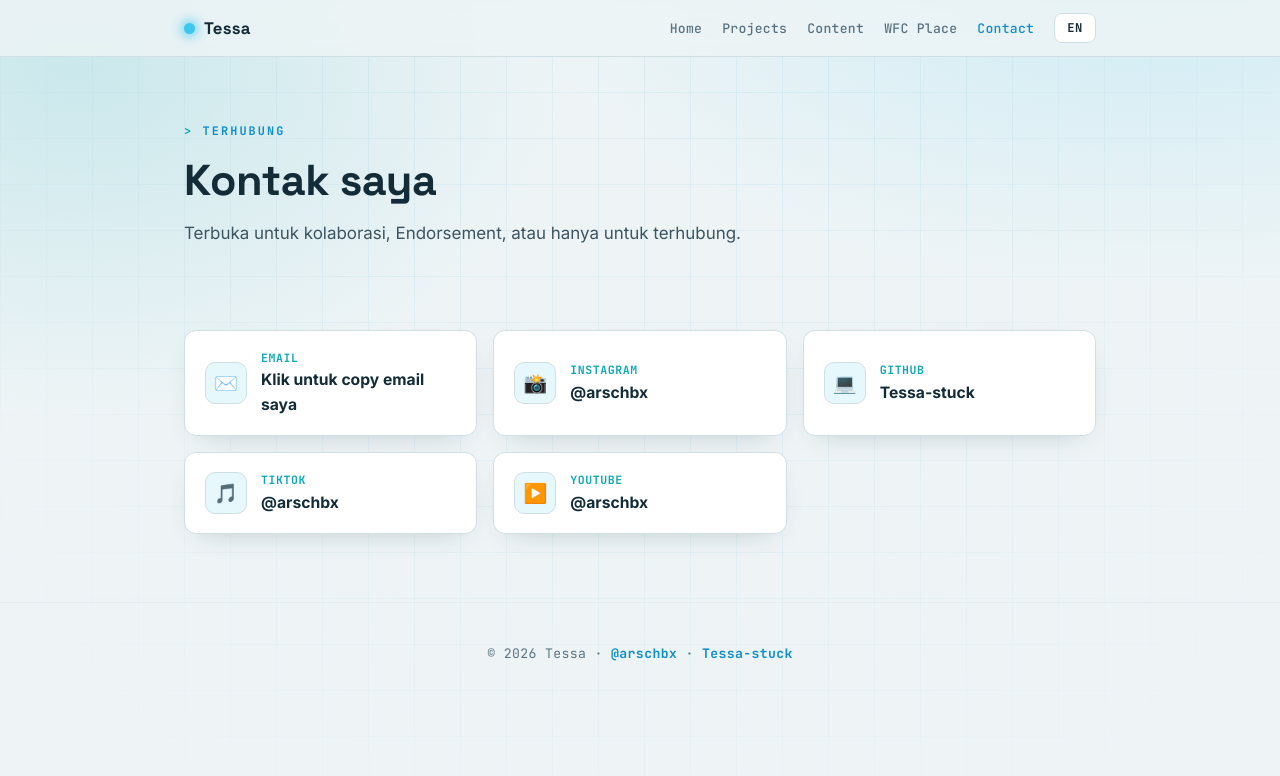
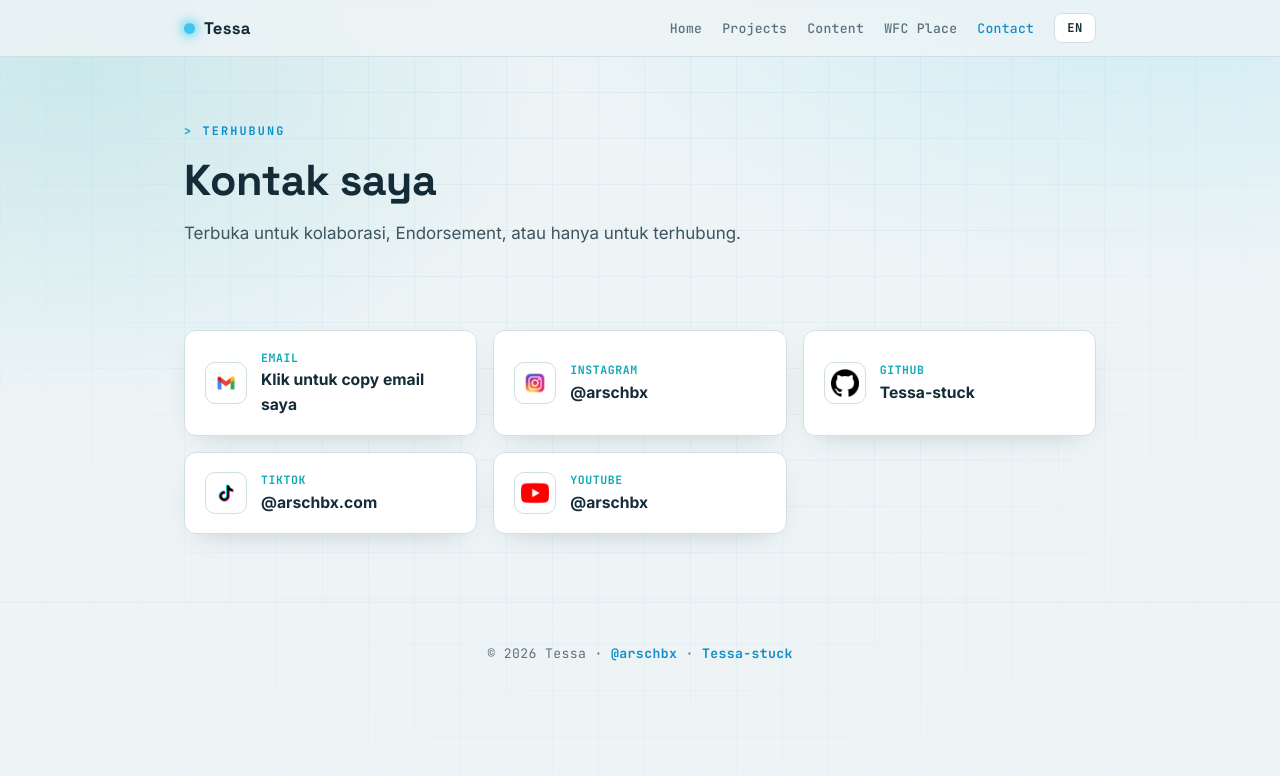
Before and after one commit to Tessa-stuck/portfolio, a plain HTML site: page contact/index.html in a window 1280 px wide. Drawn offline with Linux system fonts and the light colour scheme.

Commit message:
0913-contact icons updated

```diff
--- a/assets/style.css
+++ b/assets/style.css
@@ -122,7 +122,8 @@ a.card:hover{transform:translateY(-4px);border-color:var(--accent);box-shadow:va
 .contact-list{display:grid;grid-template-columns:repeat(auto-fit,minmax(240px,1fr));gap:16px;margin-top:26px}
 .contact-item{display:flex;align-items:center;gap:14px;background:var(--panel);border:1px solid var(--line);border-radius:12px;padding:18px 20px;text-decoration:none;color:inherit;transition:border-color .2s,transform .15s,box-shadow .2s;box-shadow:var(--shadow)}
 .contact-item:hover{border-color:var(--accent);transform:translateY(-2px);box-shadow:var(--glow-accent)}
-.contact-item .ci-ico{width:42px;height:42px;border-radius:10px;background:rgba(57,198,238,.12);border:1px solid var(--line);display:flex;align-items:center;justify-content:center;font-size:1.2rem;flex:none}
+.contact-item .ci-ico{width:42px;height:42px;border-radius:10px;background:#fff;border:1px solid var(--line);display:flex;align-items:center;justify-content:center;font-size:1.2rem;flex:none;overflow:hidden;padding:6px}
+.contact-item .ci-ico img{width:100%;height:100%;object-fit:contain;display:block}
 .contact-item .ci-label{font-family:var(--mono);font-size:.72rem;color:var(--cyan);font-weight:600;letter-spacing:.05em;text-transform:uppercase}
 .contact-item .ci-value{font-size:.98rem;font-weight:700;color:var(--fg)}
 
--- a/contact/index.html
+++ b/contact/index.html
@@ -44,35 +44,35 @@
   <div class="wrap">
     <div class="contact-list">
       <button class="contact-item" type="button" onclick="copyEmail(this)" style="font:inherit;cursor:pointer;text-align:left;width:100%">
-        <div class="ci-ico">✉️</div>
+        <div class="ci-ico"><img src="../assets/icons/gmail.png" alt="Email"></div>
         <div>
           <div class="ci-label">Email</div>
           <div class="ci-value"><span data-id>Klik untuk copy email saya</span><span data-en>Click to copy my email</span></div>
         </div>
       </button>
       <a class="contact-item" href="https://instagram.com/arschbx" target="_blank" rel="noopener">
-        <div class="ci-ico">📸</div>
+        <div class="ci-ico"><img src="../assets/icons/instagram.png" alt="Instagram"></div>
         <div>
           <div class="ci-label">Instagram</div>
           <div class="ci-value">@arschbx</div>
         </div>
       </a>
       <a class="contact-item" href="https://github.com/Tessa-stuck" target="_blank" rel="noopener">
-        <div class="ci-ico">💻</div>
+        <div class="ci-ico"><img src="../assets/icons/github.png" alt="GitHub"></div>
         <div>
           <div class="ci-label">GitHub</div>
           <div class="ci-value">Tessa-stuck</div>
         </div>
       </a>
-      <a class="contact-item" href="https://tiktok.com/@arschbx" target="_blank" rel="noopener">
-        <div class="ci-ico">🎵</div>
+      <a class="contact-item" href="https://tiktok.com/@arschbx.com" target="_blank" rel="noopener">
+        <div class="ci-ico"><img src="../assets/icons/tiktok.png" alt="TikTok"></div>
         <div>
           <div class="ci-label">TikTok</div>
-          <div class="ci-value">@arschbx</div>
+          <div class="ci-value">@arschbx.com</div>
         </div>
       </a>
       <a class="contact-item" href="https://youtube.com/@arschbx" target="_blank" rel="noopener">
-        <div class="ci-ico">▶️</div>
+        <div class="ci-ico"><img src="../assets/icons/youtube.png" alt="YouTube"></div>
         <div>
           <div class="ci-label">YouTube</div>
           <div class="ci-value">@arschbx</div>
```
Also changed, not shown: content/index.html (+1 -1 lines), assets/icons/github.png (added), assets/icons/gmail.png (added), assets/icons/instagram.png (added), assets/icons/tiktok.png (added), assets/icons/youtube.png (added).
